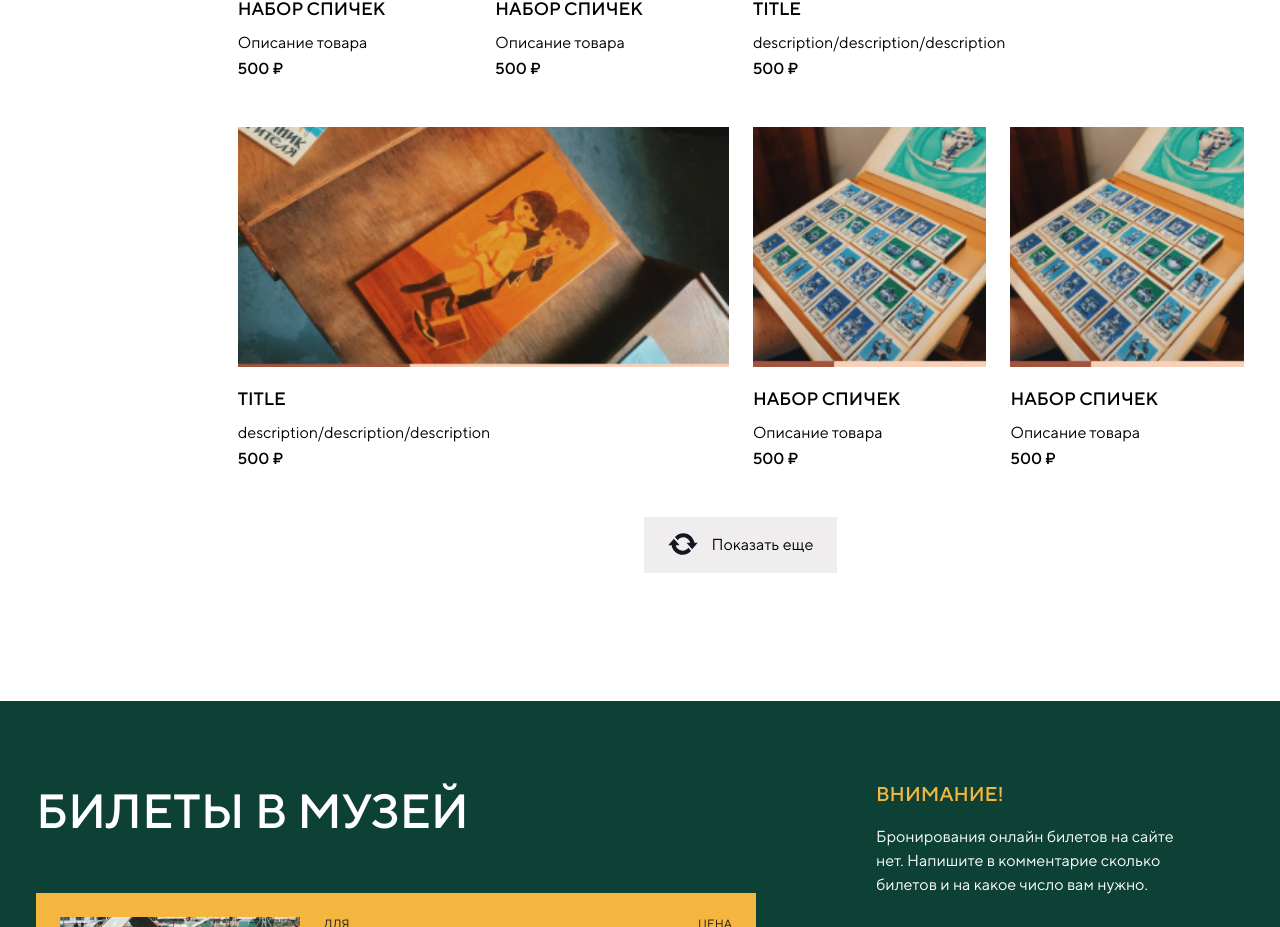
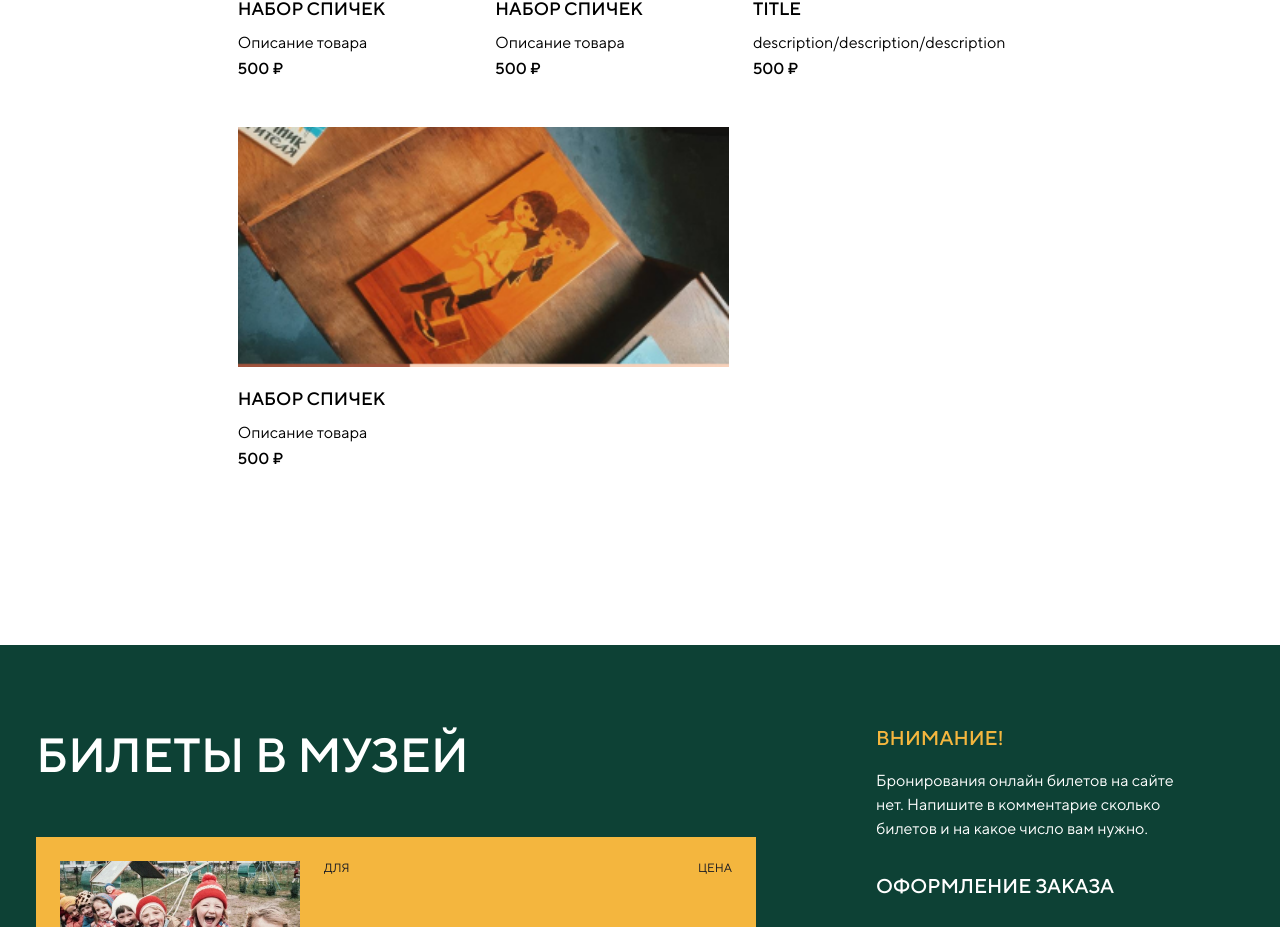
Before and after one commit to MrAndrushik/museum, a Next.js app: page /o-nas in a window 1280 px wide. Shown: the part 1239-2166 px from the top of the page. Built offline with nearby package versions, Linux system fonts and the light colour scheme.

Commit message:
some changes

```diff
--- a/public/data/about/souvenirs.json
+++ b/public/data/about/souvenirs.json
@@ -19,58 +19,10 @@
             "shortDescr": "description/description/description"
         },
         {
-            "imgSrc": "/img/about/souvenirs-1.jpg",
+            "imgSrc": "/img/about/souvenirs-2.jpg",
             "title": "Набор спичек",
             "price": "500",
             "shortDescr": "Описание товара"
-        },
-        {
-            "imgSrc": "/img/about/souvenirs-1.jpg",
-            "title": "Набор спичек",
-            "price": "500",
-            "shortDescr": "Описание товара"
-        },
-        {
-            "imgSrc": "/img/about/souvenirs-2.jpg",
-            "title": "title",
-            "price": "500",
-            "shortDescr": "description/description/description "
-        },
-        {
-            "imgSrc": "/img/about/souvenirs-1.jpg",
-            "title": "Набор спичек",
-            "price": "500",
-            "shortDescr": "Описание товара"
-        },
-        {
-            "imgSrc": "/img/about/souvenirs-1.jpg",
-            "title": "Набор спичек",
-            "price": "500",
-            "shortDescr": "Описание товара"
-        },
-        {
-            "imgSrc": "/img/about/souvenirs-2.jpg",
-            "title": "title",
-            "price": "500",
-            "shortDescr": "description/description/description "
-        },
-        {
-            "imgSrc": "/img/about/souvenirs-1.jpg",
-            "title": "Набор спичек",
-            "price": "500",
-            "shortDescr": "Описание товара"
-        },
-        {
-            "imgSrc": "/img/about/souvenirs-1.jpg",
-            "title": "Набор спичек",
-            "price": "500",
-            "shortDescr": "Описание товара"
-        },
-        {
-            "imgSrc": "/img/about/souvenirs-2.jpg",
-            "title": "title",
-            "price": "500",
-            "shortDescr": "description/description/description "
         }
     ]
 }
--- a/styles/about/Souvenirs.module.scss
+++ b/styles/about/Souvenirs.module.scss
@@ -66,7 +66,7 @@
     }
 }
 
-.souvenir2:nth-child(3n-2) {
+.souvenir2:nth-child(3n) {
     grid-column: 4 / 5;
     @media (max-width: $md) {
         grid-column: 1 / 2;
@@ -80,7 +80,7 @@
     }
 }
 
-.souvenir2:nth-child(3n) {
+.souvenir2:nth-child(3n-2) {
     grid-column: 1 / 3;
 }
 
```
Also changed, not shown: components/home/Exhibits.jsx (+7 -2 lines).
